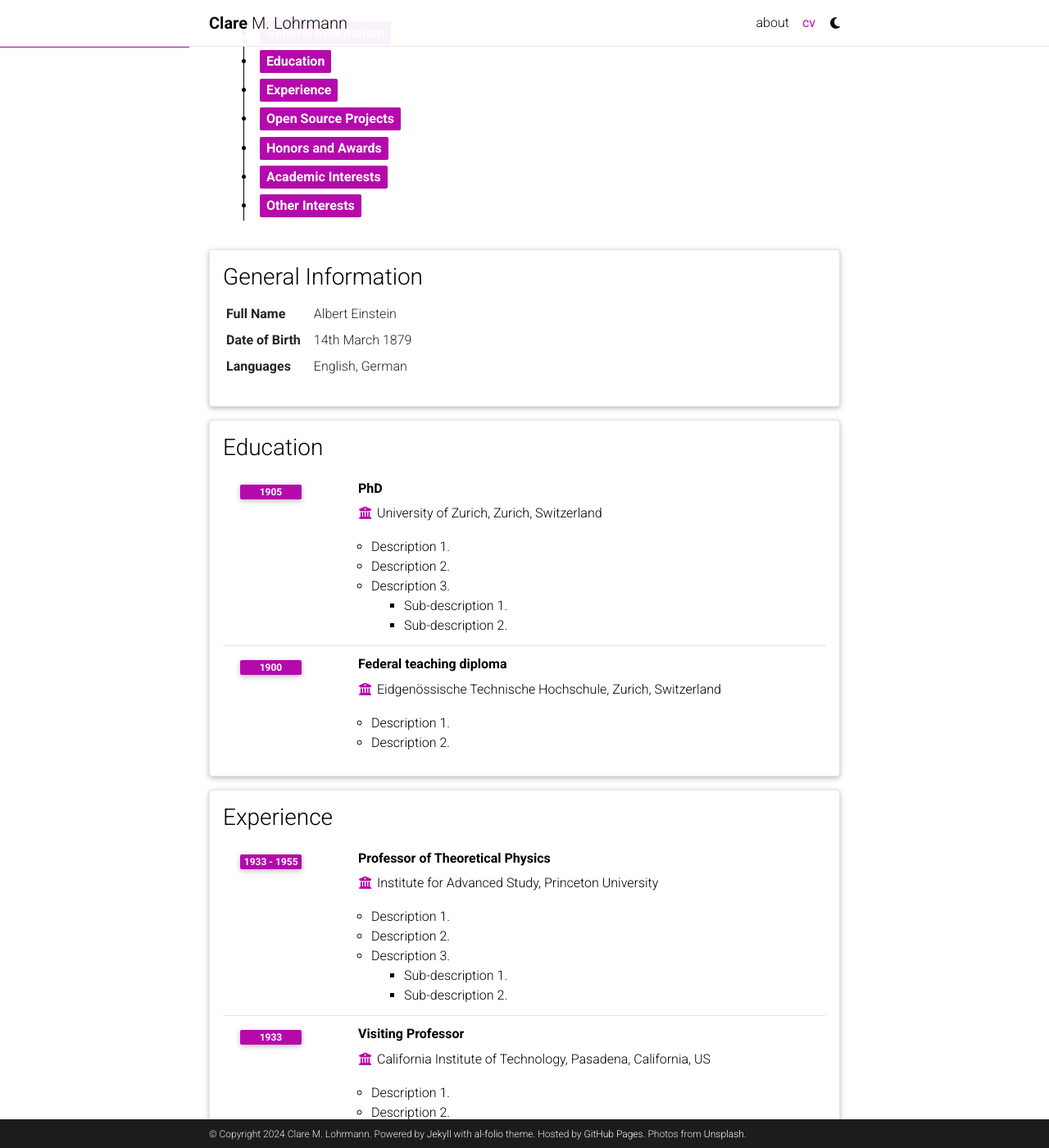
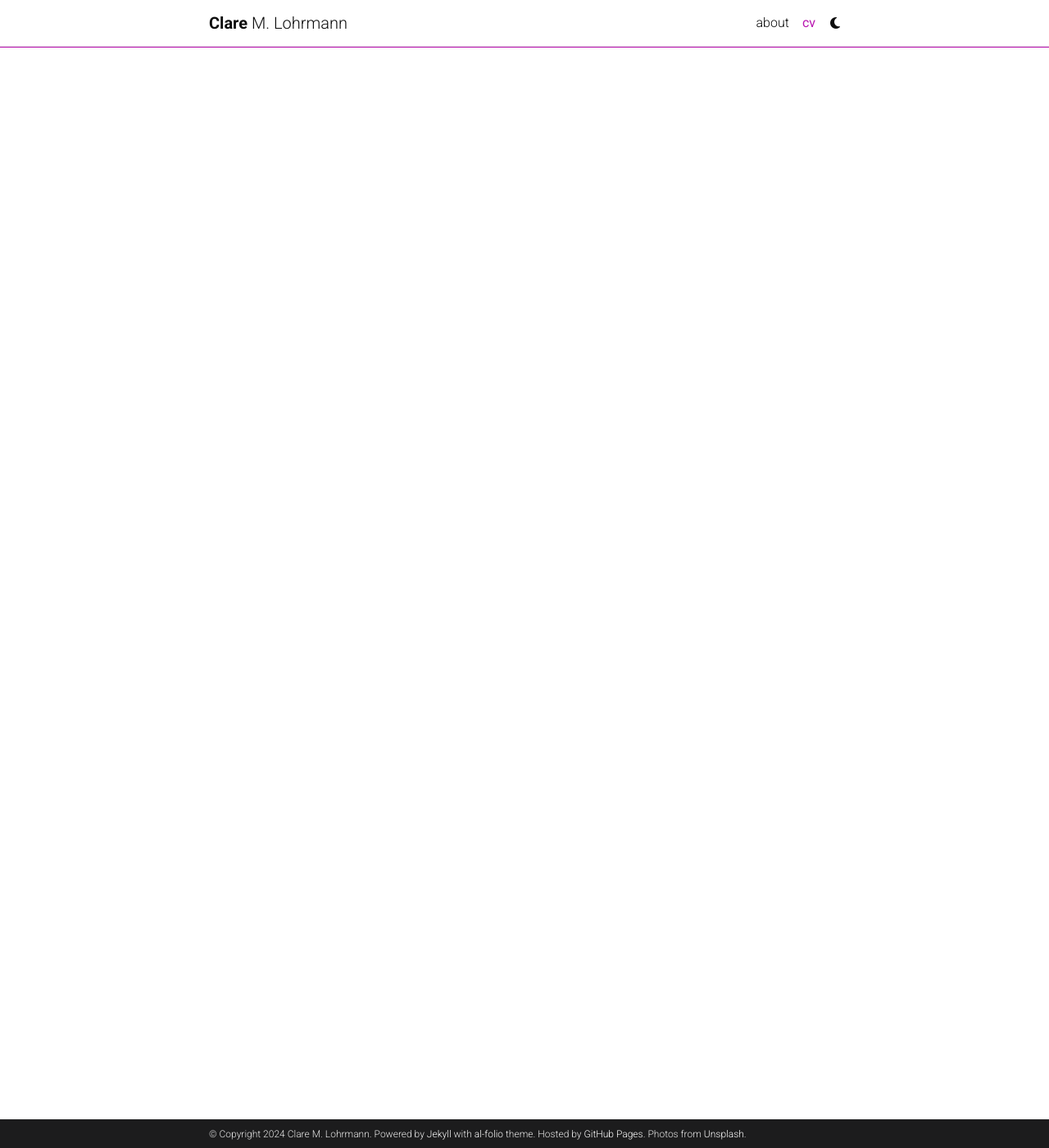
Before and after one commit to cmlohrmann/cmlohrmann.github.io, a Jekyll site: the page built from _pages/cv.md, in a window 1280 px wide and 1400 px high, scrolled down 270 px. Shown: the whole window at 82% size. Built offline with Jekyll 4.4.1, drawn with Linux system fonts in a browser that asks for light colours; comment, search, counter and statistics services are not loaded; a style sheet for code colours, icons or effects is not loaded; some of the changed text lies outside the part shown.

Commit message:
remove weird cv stuff

```diff
--- a/_data/cv.yml
+++ /dev/null
@@ -1,97 +0,0 @@
-- title: General Information
-  type: map
-  contents:
-    - name: Full Name
-      value: Albert Einstein
-    - name: Date of Birth
-      value: 14th March 1879
-    - name: Languages
-      value: English, German
-
-- title: Education
-  type: time_table
-  contents:
-    - title: PhD
-      institution: University of Zurich, Zurich, Switzerland
-      year: 1905
-      description:
-        - Description 1.
-        - Description 2.
-        - title: Description 3.
-          contents:
-            - Sub-description 1.
-            - Sub-description 2.
-    - title: Federal teaching diploma
-      institution: Eidgenössische Technische Hochschule, Zurich, Switzerland
-      year: 1900
-      description:
-        - Description 1.
-        - Description 2.
-
-- title: Experience
-  type: time_table
-  contents:
-    - title: Professor of Theoretical Physics
-      institution: Institute for Advanced Study, Princeton University
-      year: 1933 - 1955
-      description:
-        - Description 1.
-        - Description 2.
-        - title: Description 3.
-          contents:
-            - Sub-description 1.
-            - Sub-description 2.
-    - title: Visiting Professor
-      institution: California Institute of Technology, Pasadena, California, US
-      year: 1933
-      description:
-        - Description 1.
-        - Description 2.
-
-    - title: Director
-      institution: Kaiser Wilhelm Institute for Physics, Berlin, Germany.
-      year: 1917-1933
-
-    - title: Professor of Theoretical Physics
-      institution: Karl-Ferdinand University, Prague, Czechoslovakia
-      year: 1911 - 1917
-      description:
-
-    - title: Associate Professor of Theoretical Physics
-      institution: University of Zurich, Zurich, Switzerland
-      year: 1909 - 1911
-
-- title: Open Source Projects
-  type: time_table
-  contents:
-    - title: <a href="https://github.com/alshedivat/al-folio">al-folio</a>
-      year: 2015-now
-      description: A beautiful, simple, clean, and responsive Jekyll theme for academics.
-
-- title: Honors and Awards
-  type: time_table
-  contents:
-    - year: 1921
-      items:
-        - Nobel Prize in Physics
-        - Matteucci Medal
-    - year: 2029
-      items:
-        - Max Planck Medal
-
-- title: Academic Interests
-  type: nested_list
-  contents:
-    - title: Topic 1.
-      items:
-        - Description 1.
-        - Description 2.
-    - title: Topic 2.
-      items:
-        - Description 1.
-        - Description 2.
-
-- title: Other Interests
-  type: list
-  contents:
-    - <u>Hobbies:</u> Hobby 1, Hobby 2, etc.
--- a/_pages/cv.md
+++ b/_pages/cv.md
@@ -5,5 +5,5 @@
 nav: true
 nav_order: 4
 cv_pdf: cv_pdf.pdf
-description: This is a description of the page. You can modify it in 'pages/_cv.md'. You can also change or remove the top pdf download button.
+description:
 ---
```
